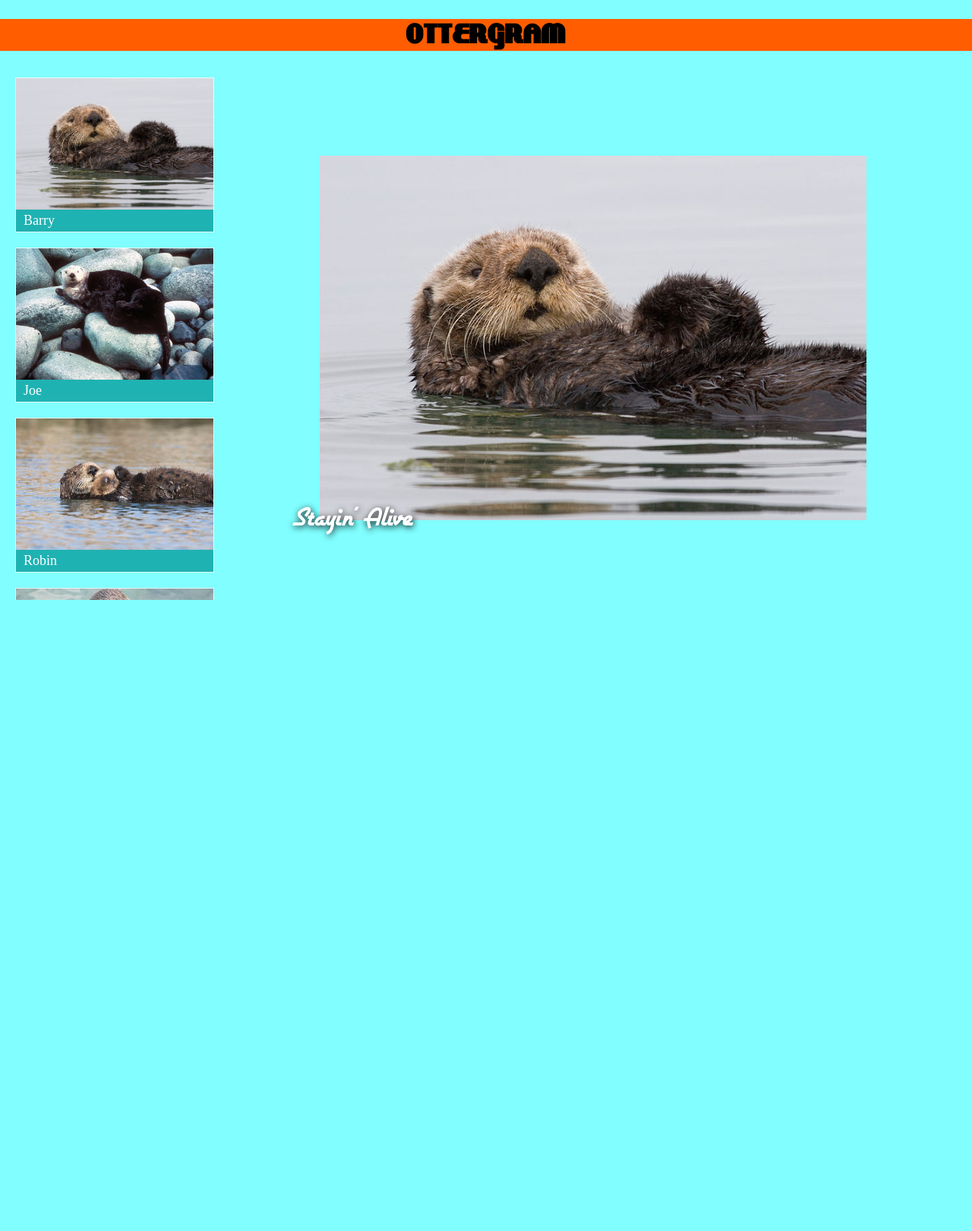
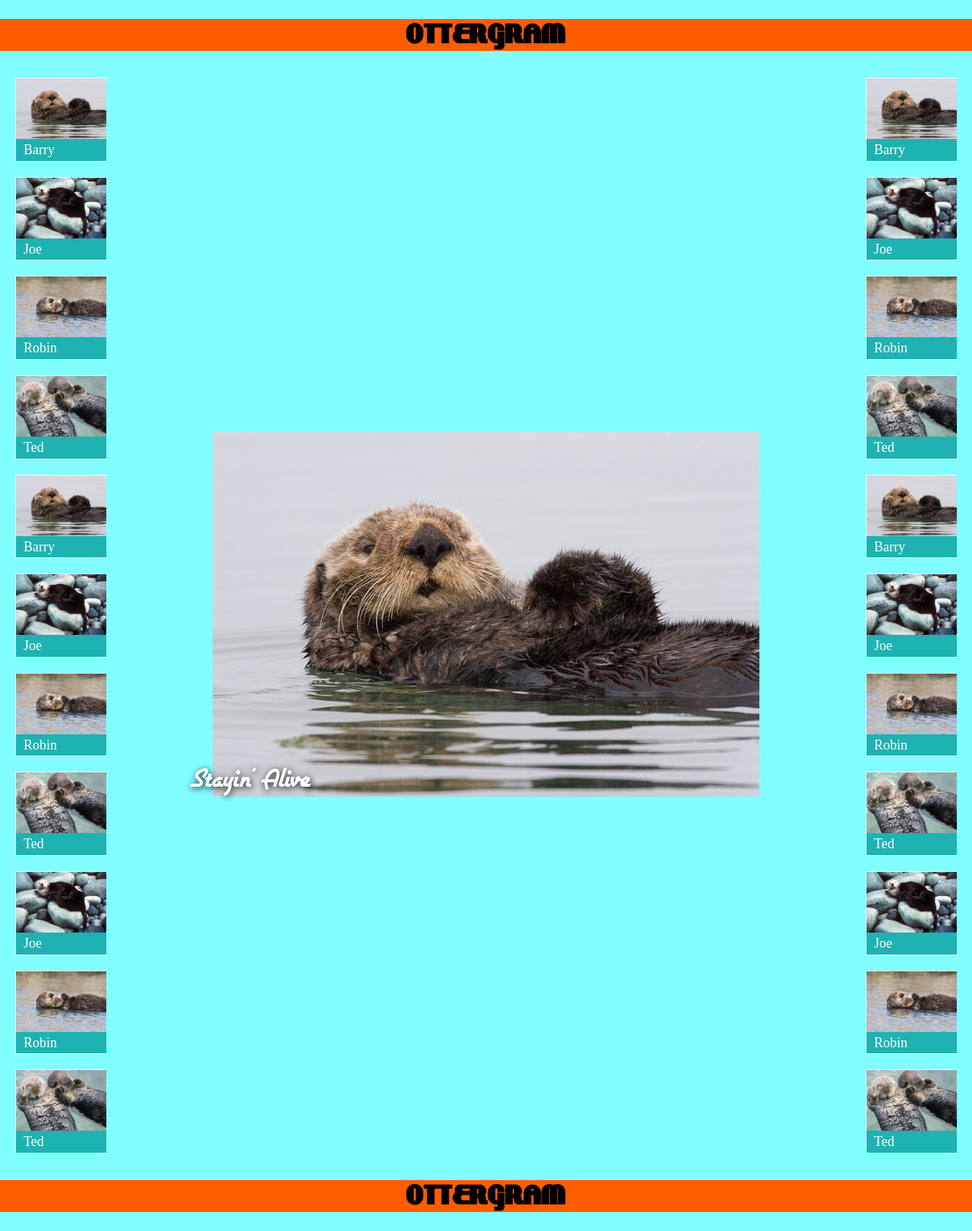
Before and after one commit to castrodd/front-end-web-dev, a PHP site: page / in a window 1280 px wide. Shown: the whole page at 76% size. Before the commit the page ends 790 px from the top, so only its background shows below. Run offline with PHP 8.4, Linux system fonts and the light colour scheme.

Commit message:
Holy Grail CSS Layout

```diff
--- a/holygrail/index.html
+++ b/holygrail/index.html
@@ -26,11 +26,20 @@
   <meta name="theme-color" content="#ffffff">
 </head>
 
-<body>
+<body class="HolyGrail">
   <header class="main-header">
     <h1 class="logo-text">ottergram</h1>
   </header>
-  <main class="main-content">
+  <div class="HolyGrail-body">
+    <main class="HolyGrail-content main-content">
+      <div class="detail-image-container">
+        <div class="detail-image-frame">
+          <img class="detail-image" src="img/otter1.jpg" alt="">
+          <span class="detail-image-title">Stayin' Alive</span>
+        </div>
+      </div>
+    </main>
+    <nav class="HolyGrail-nav" id="left">
       <ul class="thumbnail-list">
         <li class="thumbnail-item">
           <a href="#">
@@ -99,14 +108,79 @@
         </a>
         </li>
       </ul>
-
-    <div class="detail-image-container">
-      <div class="detail-image-frame">
-        <img class="detail-image" src="img/otter1.jpg" alt="">
-        <span class="detail-image-title">Stayin' Alive</span>
+    </nav>
+    <aside class="HolyGrail-ads">
+      <ul class="thumbnail-list" id="right">
+        <li class="thumbnail-item">
+          <a href="#">
+          <img class="thumbnail-image" src="img/otter1.jpg" alt="Barry the Otter">
+          <span class="thumbnail-title">Barry</span>
+        </a>
+        </li>
+        <li class="thumbnail-item">
+          <a href="#">
+          <img class="thumbnail-image" src="img/otter2.jpg" alt="Joe the Otter">
+          <span class="thumbnail-title">Joe</span>
+        </a>
+        </li>
+        <li class="thumbnail-item">
+          <a href="#">
+          <img class="thumbnail-image" src="img/otter3.jpg" alt="Robin the Otter">
+          <span class="thumbnail-title">Robin</span>
+        </a>
+        </li>
+        <li class="thumbnail-item">
+          <a href="#">
+          <img class="thumbnail-image" src="img/otter4.jpg" alt="Ted the Otter">
+          <span class="thumbnail-title">Ted</span>
+        </a>
+        </li>
+        <li class="thumbnail-item">
+          <a href="#">
+          <img class="thumbnail-image" src="img/otter1.jpg" alt="Barry the Otter">
+          <span class="thumbnail-title">Barry</span>
+        </a>
+        </li>
+        <li class="thumbnail-item">
+          <a href="#">
+          <img class="thumbnail-image" src="img/otter2.jpg" alt="Joe the Otter">
+          <span class="thumbnail-title">Joe</span>
+        </a>
+        </li>
+        <li class="thumbnail-item">
+          <a href="#">
+          <img class="thumbnail-image" src="img/otter3.jpg" alt="Robin the Otter">
+          <span class="thumbnail-title">Robin</span>
+        </a>
+        </li>
+        <li class="thumbnail-item">
+          <a href="#">
+          <img class="thumbnail-image" src="img/otter4.jpg" alt="Ted the Otter">
+          <span class="thumbnail-title">Ted</span>
+        </a>
+        </li>
+        <li class="thumbnail-item">
+          <a href="#">
+          <img class="thumbnail-image" src="img/otter2.jpg" alt="Joe the Otter">
+          <span class="thumbnail-title">Joe</span>
+        </a>
+        </li>
+        <li class="thumbnail-item">
+          <a href="#">
+          <img class="thumbnail-image" src="img/otter3.jpg" alt="Robin the Otter">
+          <span class="thumbnail-title">Robin</span>
+        </a>
+        </li>
+        <li class="thumbnail-item">
+          <a href="#">
+          <img class="thumbnail-image" src="img/otter4.jpg" alt="Ted the Otter">
+          <span class="thumbnail-title">Ted</span>
+        </a>
+        </li>
+      </ul>
+    </aside>
   </div>
-    </div>
-  </main>
+  <footer><h1 class="logo-text">ottergram</h1></footer>
 </body>
 
 </html>
--- a/holygrail/stylesheets/styles.css
+++ b/holygrail/stylesheets/styles.css
@@ -91,6 +91,7 @@ a[href="#"] {
   display: flex;
   justify-content: center;
   align-items: center;
+
 }
 
 .detail-image-frame {
@@ -105,11 +106,30 @@ a[href="#"] {
 .detail-image-title {
   font-family: airstreamregular;
   position: absolute;
-  bottom: -16px;
-  left: 4px;
+  bottom: 5px;
+  left: 10px;
   color: white;
   text-shadow: rgba(0,0,0,0.9) 1px 2px 9px;
   font-size: 40px;
+}
+
+.HolyGrail,
+.HolyGrail-body {
+  display: flex;
+  flex-direction: column;
+}
+
+.HolyGrail-nav {
+  order: -1;
+  overflow: auto;
+}
+
+.HolyGrail-ads {
+  overflow: auto;
+}
+
+#right {
+  margin-left: 0;
 }
 
 @media all and (orientation: landscape) {
@@ -121,7 +141,15 @@ a[href="#"] {
   .thumbnail-list {
     flex-direction: column;
     order: 0;
+
+  }
+
+  #left {
     margin-left: 20px;
+  }
+
+  .HolyGrail-ads {
+    margin-right: 20px;
   }
 
   .thumbnail-item {
@@ -131,4 +159,16 @@ a[href="#"] {
   .thumbnail-item + .thumbnail-item {
     margin-top: 20px;
   }
+
+  .HolyGrail-body {
+    flex-direction: row;
+    flex: 1;
+  }
+  .HolyGrail-content {
+    flex: 1;
+  }
+  .HolyGrail-nav, .HolyGrail-ads {
+    /* 12em is the width of the columns */
+    flex: 0 0 12em;
+  }
 }
```
Lines whose indentation alone changed are shown as unchanged.
